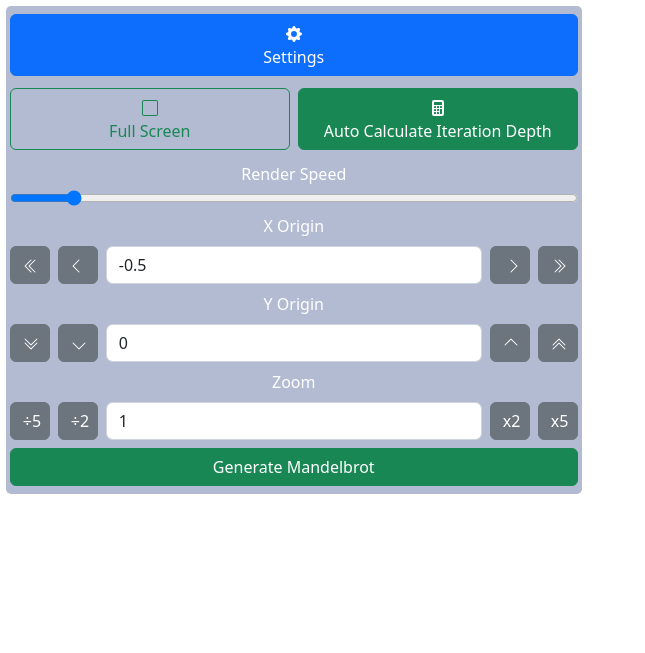
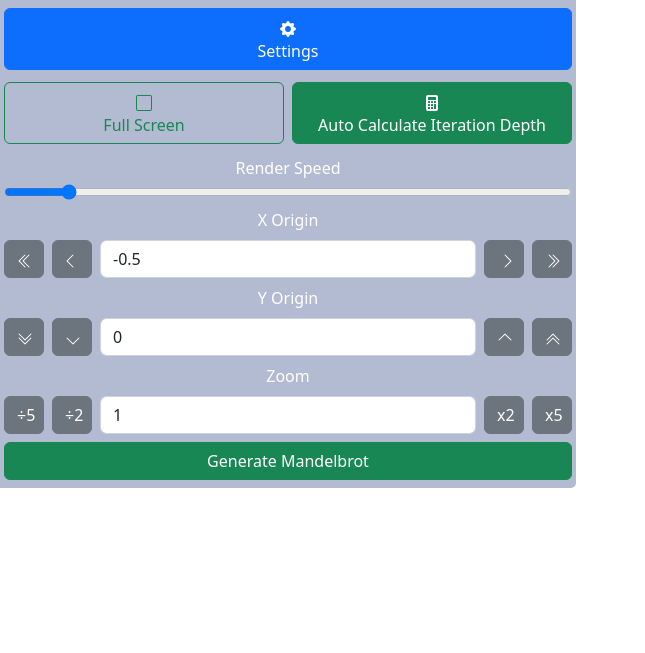
Before and after one commit to GajinKim/portfolio, a plain HTML site: page projects/mandelbrot-set-fractal-generator/index.html in a window 1280 px wide. Shown: the whole page, without its empty margins (0-645 px from the left). Drawn offline with nearby package versions, Linux system fonts and the light colour scheme.

Commit message:
fixed issue with corner

```diff
--- a/projects/mandelbrot-set-fractal-generator/style.css
+++ b/projects/mandelbrot-set-fractal-generator/style.css
@@ -38,8 +38,7 @@ label {
         background-color: rgba(0, 32, 105, 0.3);
         justify-content: center;
         width: 100%;
-        border-radius: 5px;
-        margin: 1%;
+        border-bottom-right-radius: 5px;
     }
 }
 
```
